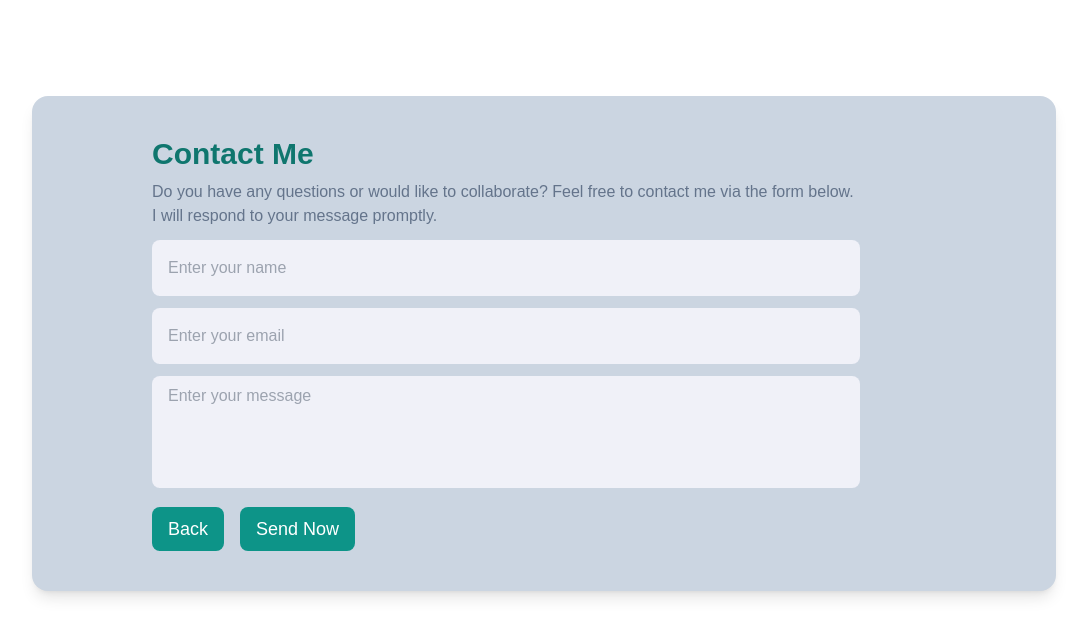
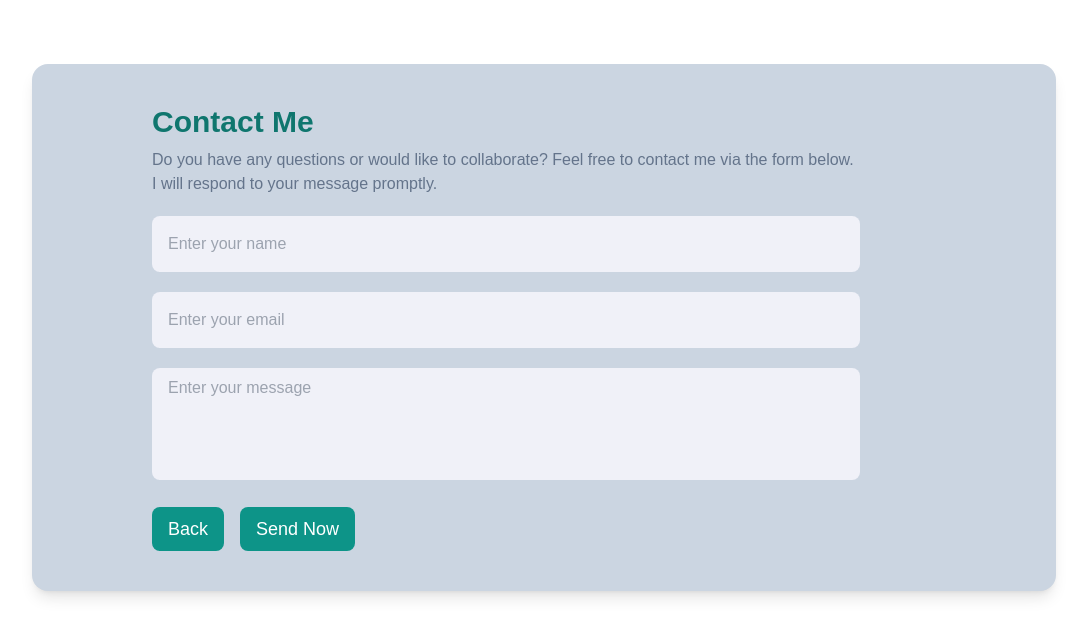
Before and after one commit to Viking0207/MyPortfolio, an Angular app: page /cont-me in a window 1280 px wide. Shown: the top 636 px of the page, without its empty margins (96-1183 px from the left). Built offline with nearby package versions, Linux system fonts and the light colour scheme.

Commit message:
fix(release): adding validator on contact me

```diff
--- a/src/app/app.module.ts
+++ b/src/app/app.module.ts
@@ -2,6 +2,7 @@ import { NgModule } from '@angular/core';
 import { BrowserModule, provideClientHydration } from '@angular/platform-browser';
 import { MatTabsModule } from '@angular/material/tabs';
 import { BrowserAnimationsModule } from '@angular/platform-browser/animations';
+import { FormsModule } from '@angular/forms';
 
 import { AppRoutingModule } from './app-routing.module';
 import { AppComponent } from './app.component';
@@ -27,6 +28,7 @@ import { ContactMeComponent } from './navigation/contact-me/contact-me.component
     AppRoutingModule,
     MatTabsModule,
     BrowserAnimationsModule,
+    FormsModule,
     FirstPageModule,
     AboutModule,
     ContactModule
--- a/src/app/navigation/contact-me/contact-me.component.html
+++ b/src/app/navigation/contact-me/contact-me.component.html
@@ -1,22 +1,35 @@
-<div class="container font-imul mx-auto max-w-5xl p-10 bg-slate-300 text-slate-500 rounded-2xl shadow-lg mt-24">
+<div class="container font-imul mx-auto max-w-5xl p-10 bg-slate-300 text-slate-500 rounded-2xl shadow-lg mt-16">
   <div class="content flex flex-col lg:flex-row lg:items-center lg:justify-between">
     <div class="right-side lg:w-3/4 lg:ml-20 w-full">
       <div class="topic-text text-3xl font-semibold text-teal-600 dark:text-teal-700">Contact Me</div>
       <p class="mt-2">
-        Do you have any questions or would like to collaborate? Feel free to contact me via the form below. I will respond to your message promptly.      </p>
-      <form action="#">
-        <div class="input-box h-14 my-3">
-          <input type="text" placeholder="Enter your name" class="w-full h-full bg-[#f0f1f8] rounded-lg px-4 text-base focus:outline-none" required/>
+        Do you have any questions or would like to collaborate? Feel free to contact me via the form below. I will respond to your message promptly.
+      </p>
+      <form #contactForm="ngForm" (ngSubmit)="submitAccept(contactForm)">
+        <div class="input-box h-14 my-5">
+          <input type="text" placeholder="Enter your name" class="w-full h-full bg-[#f0f1f8] rounded-lg px-4 text-base focus:outline-none"
+          name="name" ngModel required #name="ngModel"/>
+          <div *ngIf="name.invalid && name.touched" class="text-red-600 text-sm mb-1">Name is required</div>
         </div>
-        <div class="input-box h-14 my-3">
-          <input type="email" placeholder="Enter your email" class="w-full h-full bg-[#f0f1f8] rounded-lg px-4 text-base focus:outline-none" required/>
+        <div class="input-box h-14 my-5">
+          <input type="email" placeholder="Enter your email" class="w-full h-full bg-[#f0f1f8] rounded-lg px-4 text-base focus:outline-none"
+          name="email" ngModel required email #email="ngModel"/>
+          <div *ngIf="email.invalid && email.touched" class="text-red-600 text-sm mb-1">
+            <span *ngIf="email.errors?.['required']">Email is required</span>
+            <span *ngIf="email.errors?.['email']">Please enter a valid email</span>
+          </div>
         </div>
-        <div class="input-box message-box my-3">
-          <textarea placeholder="Enter your message" class="w-full bg-[#f0f1f8] rounded-lg px-4 py-2 h-28 text-base resize-none focus:outline-none"></textarea>
+        <div class="input-box message-box my-5">
+          <textarea placeholder="Enter your message" class="w-full bg-[#f0f1f8] rounded-lg px-4 py-2 h-28 text-base resize-none focus:outline-none"
+          name="message" ngModel required #message="ngModel"></textarea>
+          <div *ngIf="message.invalid && message.touched" class="text-red-600 text-sm">Message is required</div>
         </div>
+
+        <div *ngIf="contactForm.invalid && submitted" class="text-red-600 text-sm mt-1">Please fill in all required fields correctly before submitting.</div>
+
         <div class="button mt-3 space-x-4">
           <input type="button" value="Back" (click)="goBack()" class="bg-teal-600 text-white text-lg px-4 py-2 rounded-lg cursor-pointer transition ease-in-out duration-300 hover:bg-teal-900" />
-          <input type="submit" value="Send Now" (click)="submitAccept($event)" class="bg-teal-600 text-white text-lg px-4 py-2 rounded-lg cursor-pointer transition ease-in-out duration-300 hover:bg-teal-900" />
+          <input type="submit" value="Send Now" class="bg-teal-600 text-white text-lg px-4 py-2 rounded-lg cursor-pointer transition ease-in-out duration-300 hover:bg-teal-900" />
         </div>
       </form>
     </div>
--- a/src/app/navigation/contact-me/contact-me.component.ts
+++ b/src/app/navigation/contact-me/contact-me.component.ts
@@ -7,20 +7,26 @@ import { Router } from '@angular/router';
   styleUrl: './contact-me.component.css'
 })
 export class ContactMeComponent {
+  submitted = false;
 
   constructor(private router: Router) {}
 
   goBack() {
-    this.router.navigate(['/home'])
+    this.router.navigate(['/home']);
   }
 
-  submitAccept(event: Event) {
-    event.preventDefault();
-    if (confirm("Apakah kamu yakin?")) {
-      //Ok
-      alert("Baiklah, terimakasih!!")
-      this.router.navigate(['/home'])
+  submitAccept(contactForm: any) {
+    this.submitted = true;
+
+    // Cek apakah form valid
+    if (contactForm.valid) {
+      if (confirm("Apakah kamu yakin?")) {
+
+        alert("Baiklah, terimakasih!!");
+        this.router.navigate(['/home']);
+      }
+    } else {
+      console.log("Form tidak valid!");
     }
   }
-
 }
```
